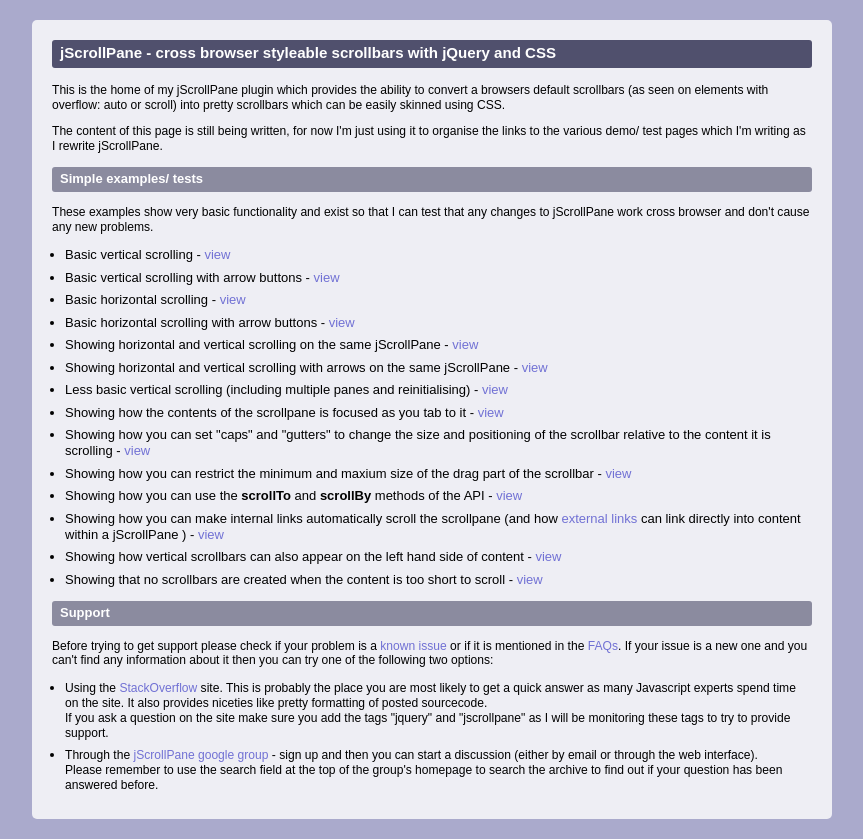
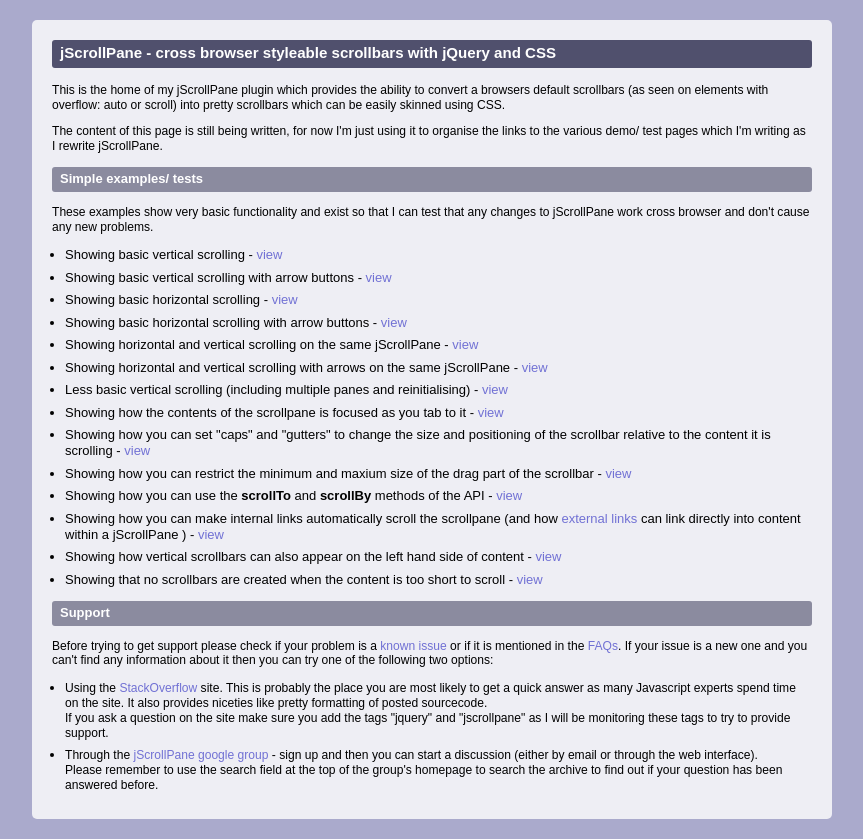
Before and after one commit to vitch/jScrollPane, a plain HTML site: page index.html in a window 1280 px wide. Shown: the whole page, without its empty margins (208-1071 px from the left). Drawn offline with nearby package versions, Linux system fonts and the light colour scheme.

Commit message:
Tweaking the index page for consistency...

```diff
--- a/index.html
+++ b/index.html
@@ -32,10 +32,12 @@
 				jScrollPane work cross browser and don't cause any new problems.
 			</p>
 			<ul class="">
-				<li>Basic vertical scrolling - <a href="basic.html">view</a></li>
-				<li>Basic vertical scrolling with arrow buttons - <a href="arrows.html">view</a></li>
-				<li>Basic horizontal scrolling - <a href="horizontal.html">view</a></li>
-				<li>Basic horizontal scrolling with arrow buttons - <a href="horizontal_arrows.html">view</a></li>
+				<li>Showing basic vertical scrolling - <a href="basic.html">view</a></li>
+				<li>Showing basic vertical scrolling with arrow buttons - <a href="arrows.html">view</a></li>
+				<li>Showing basic horizontal scrolling - <a href="horizontal.html">view</a></li>
+				<li>
+					Showing basic horizontal scrolling with arrow buttons - <a href="horizontal_arrows.html">view</a>
+				</li>
 				<li>
 					Showing horizontal and vertical scrolling on the same jScrollPane - <a href="both.html">view</a>
 				</li>
```
